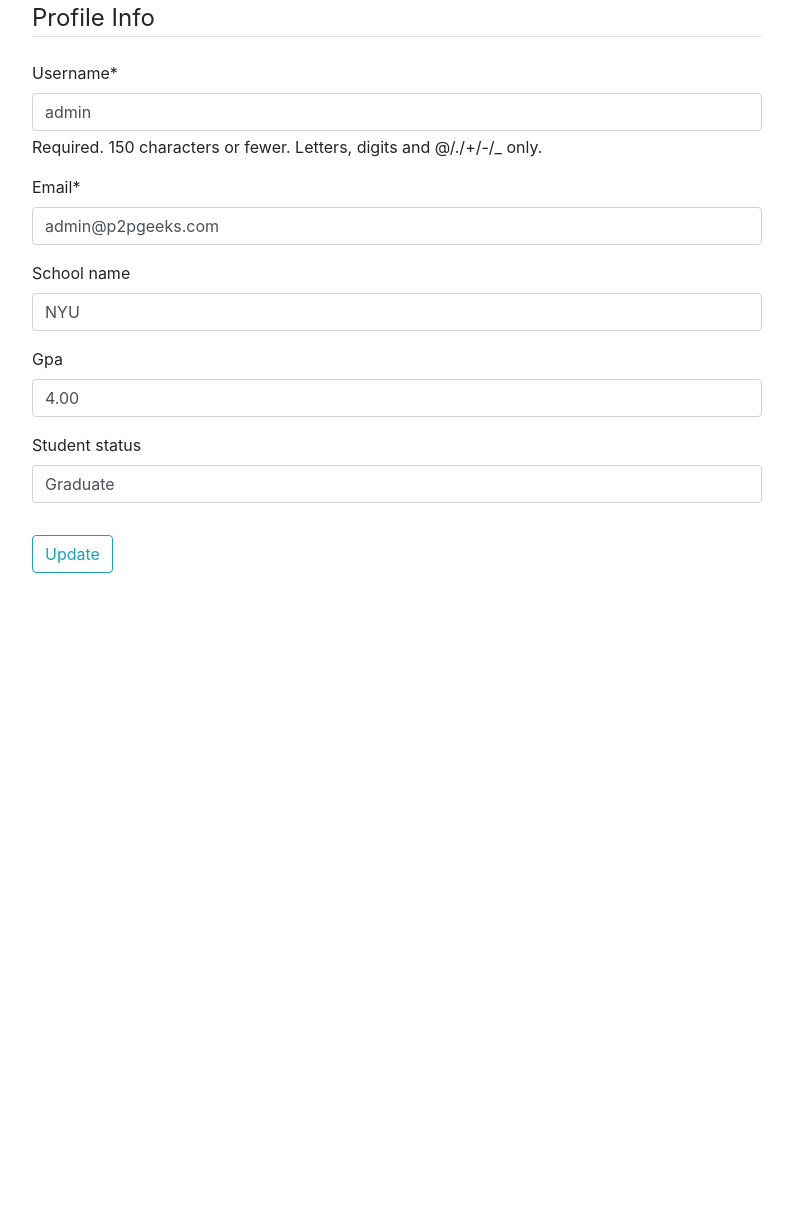
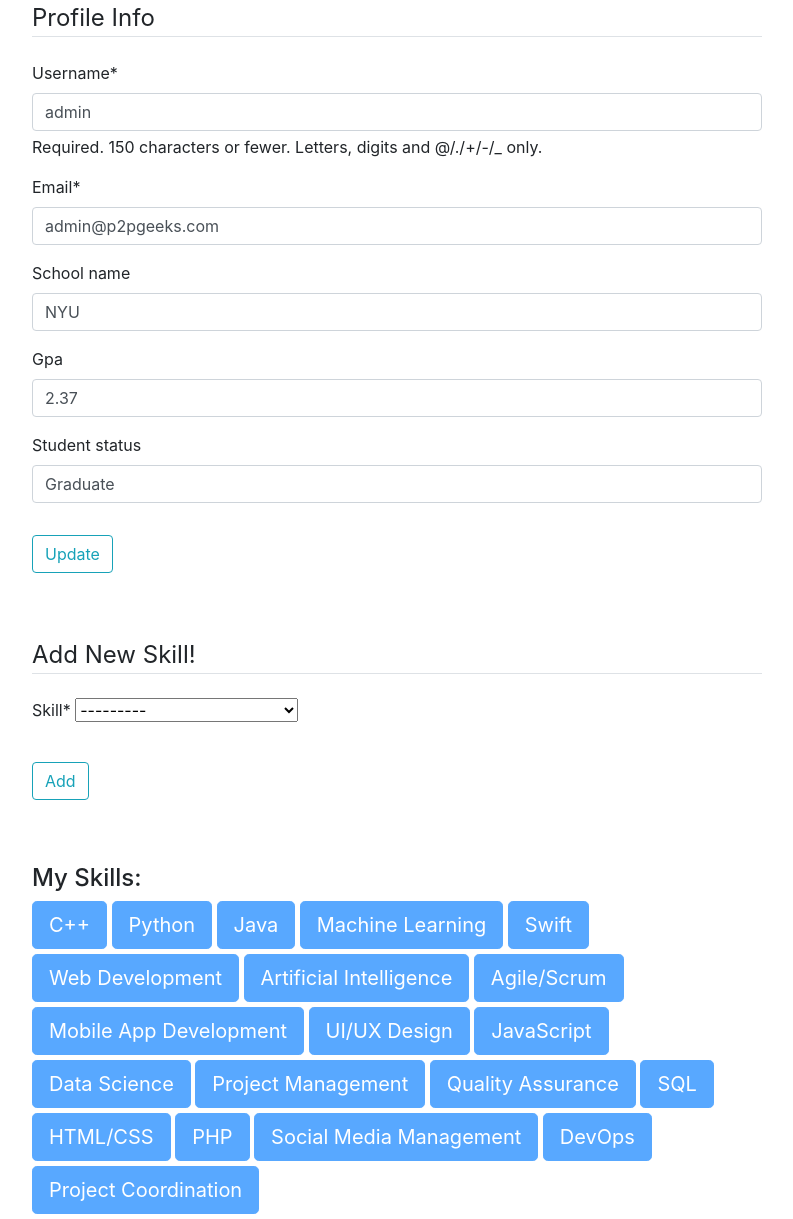
Before and after one commit to sergey-hovhannisyan/p2p-geeks, a Django app: page /profile/ in a window 1280 px wide. Shown: the whole page, without its empty margins (53-846 px from the left). Before the commit the page ends 573 px from the top, so only its background shows below. Run offline with Django 4.2, Linux system fonts and the light colour scheme; a user stored in the database is signed in; data comes from the database, SQL or seed files in the repository; some libraries are stand-ins or nearby versions.

Commit message:
finished user skill set.
user can add new skills in the profilepage

```diff
--- a/apps/users/forms.py
+++ b/apps/users/forms.py
@@ -1,7 +1,8 @@
 from django import forms
 from django.contrib.auth.models import User
 from django.contrib.auth.forms import UserCreationForm
-from .models import Profile
+from .models import Profile, Skill
+from django.core.exceptions import ValidationError
 
 
 class UserRegisterForm(UserCreationForm):
@@ -21,3 +22,25 @@ class ProfileUpdateForm(forms.ModelForm):
     class Meta:
         model = Profile
         fields = ['school_name', 'gpa', 'student_status']
+
+class SkillUpdateForm(forms.ModelForm):
+    class Meta:
+        model = Skill
+        fields = ['skill']
+
+    def __init__(self, *args, **kwargs):
+        self.user = kwargs.pop('user')
+        super(SkillUpdateForm, self).__init__(*args, **kwargs)
+
+    def clean_skill(self):
+        skill = self.cleaned_data.get('skill')
+        if Skill.objects.filter(user=self.user, skill=skill).exists() or not skill:
+            raise forms.ValidationError("This skill already exists.")
+        return skill
+
+    def save(self, commit=True):
+        instance = super(SkillUpdateForm, self).save(commit=False)
+        instance.user = self.user
+        if commit:
+            instance.save()
+        return instance
--- a/apps/users/models.py
+++ b/apps/users/models.py
@@ -7,7 +7,7 @@ from django.utils import timezone
 class Profile(models.Model):
     user = models.OneToOneField(User, on_delete=models.CASCADE)
     school_name = models.CharField(max_length=100, blank=True)
-    gpa = models.DecimalField(max_digits=3, decimal_places=2, null=True, blank=True)
+    gpa = models.DecimalField(max_digits=3, decimal_places=2, validators=[MinValueValidator(0), MaxValueValidator(4)], null=True, blank=True)
     student_status = models.CharField(max_length=10, blank=True)
     date_of_birth = models.DateField(null=True, blank=True)
     calendly_link = models.URLField(blank=True)
@@ -16,17 +16,72 @@ class Profile(models.Model):
     def __str__(self):
         return f'{self.user.username} Profile'
 
+
+SKILL_CHOICES = (
+    ('C++', 'C++'),
+    ('Python', 'Python'),
+    ('Java', 'Java'),
+    ('JavaScript', 'JavaScript'),
+    ('HTML/CSS', 'HTML/CSS'),
+    ('Ruby', 'Ruby'),
+    ('PHP', 'PHP'),
+    ('Swift', 'Swift'),
+    ('Kotlin', 'Kotlin'),
+    ('C#', 'C#'),
+    ('SQL', 'SQL'),
+    ('Data Analysis', 'Data Analysis'),
+    ('Machine Learning', 'Machine Learning'),
+    ('Artificial Intelligence', 'Artificial Intelligence'),
+    ('Data Science', 'Data Science'),
+    ('Web Development', 'Web Development'),
+    ('Mobile App Development', 'Mobile App Development'),
+    ('UI/UX Design', 'UI/UX Design'),
+    ('Project Management', 'Project Management'),
+    ('Agile/Scrum', 'Agile/Scrum'),
+    ('Leadership', 'Leadership'),
+    ('Communication Skills', 'Communication Skills'),
+    ('Problem-solving', 'Problem-solving'),
+    ('Teamwork', 'Teamwork'),
+    ('Presentation Skills', 'Presentation Skills'),
+    ('Networking', 'Networking'),
+    ('Marketing', 'Marketing'),
+    ('Sales', 'Sales'),
+    ('Finance', 'Finance'),
+    ('Accounting', 'Accounting'),
+    ('Human Resources', 'Human Resources'),
+    ('Digital Marketing', 'Digital Marketing'),
+    ('Content Writing', 'Content Writing'),
+    ('Graphic Design', 'Graphic Design'),
+    ('Video Editing', 'Video Editing'),
+    ('Photography', 'Photography'),
+    ('Event Planning', 'Event Planning'),
+    ('Foreign Languages', 'Foreign Languages'),
+    ('Time Management', 'Time Management'),
+    ('Customer Service', 'Customer Service'),
+    ('Public Speaking', 'Public Speaking'),
+    ('Research', 'Research'),
+    ('Critical Thinking', 'Critical Thinking'),
+    ('Presentation Design', 'Presentation Design'),
+    ('Microsoft Office Suite', 'Microsoft Office Suite'),
+    ('Google Suite', 'Google Suite'),
+    ('Project Coordination', 'Project Coordination'),
+    ('Social Media Management', 'Social Media Management'),
+    ('Product Management', 'Product Management'),
+    ('Quality Assurance', 'Quality Assurance'),
+    ('DevOps', 'DevOps'),
+    ('Cloud Computing', 'Cloud Computing'),
+    ('Network Security', 'Network Security'),
+)
+
 class Skill(models.Model):
-    id = models.AutoField(primary_key=True)
-    skill = models.CharField(max_length=20, blank=False)
-    skill_level = models.IntegerField(validators=[MinValueValidator(0), MaxValueValidator(10)], blank=False)
-    user_id = models.ForeignKey(User, on_delete=models.CASCADE)
+    skill = models.CharField(max_length=30, choices=SKILL_CHOICES, blank=False)
+    user = models.ForeignKey(User, on_delete=models.CASCADE)
 
     def __str__(self):
         return self.skill
 
     class Meta:
-        unique_together = ("skill", "user_id")
+        unique_together = ("skill", "user")
 
 
 class Follow(models.Model):
--- a/apps/users/views.py
+++ b/apps/users/views.py
@@ -1,7 +1,8 @@
 from django.shortcuts import render, redirect
-from .forms import UserRegisterForm, UserUpdateForm, ProfileUpdateForm
+from .forms import UserRegisterForm, UserUpdateForm, ProfileUpdateForm, SkillUpdateForm
 from django.contrib.auth.decorators import login_required
 from django.contrib import messages
+from .models import Skill
 
 
 def register(request):
@@ -16,24 +17,64 @@ def register(request):
         form = UserRegisterForm()
     return render(request, "register.html", {"form" : form})
 
+# @login_required
+# def profile(request):
+#     skill_set = Skill.objects.filter(user=request.user)
+#     if request.method == 'POST':
+#         u_form = UserUpdateForm(request.POST, instance=request.user)
+#         p_form = ProfileUpdateForm(request.POST, request.FILES, instance=request.user.profile)
+#         s_form = SkillUpdateForm(request.POST, user=request.user)
+#         if u_form.is_valid() and p_form.is_valid():
+#             u_form.save()
+#             p_form.save()
+#             messages.success(request, f'Your profile has been updated!')
+#             return redirect("profile")
+#         if s_form.is_valid():
+#             s_form.save()
+
+#     else:
+#         u_form = UserUpdateForm(instance=request.user)
+#         p_form = ProfileUpdateForm(instance=request.user.profile)
+#         s_form = SkillUpdateForm(user=request.user)
+
+#     context = {
+#         'u_form': u_form,
+#         'p_form': p_form,
+#         's_form': s_form,
+#         'skill_set' : skill_set
+#     }
+#     return render(request, 'profile.html', context)
+
+
+
+
 @login_required
 def profile(request):
+    skill_set = Skill.objects.filter(user=request.user)
+    u_form = UserUpdateForm(instance=request.user)
+    p_form = ProfileUpdateForm(instance=request.user.profile)
+    s_form = SkillUpdateForm(user=request.user)
     if request.method == 'POST':
-        u_form = UserUpdateForm(request.POST, instance=request.user)
-        p_form = ProfileUpdateForm(request.POST,
-                                   request.FILES,
-                                   instance=request.user.profile)
-        if u_form.is_valid() and p_form.is_valid():
-            u_form.save()
-            p_form.save()
-            messages.success(request, f'Your profile has been updated!')
-            return redirect("profile")
-    else:
-        u_form = UserUpdateForm(instance=request.user)
-        p_form = ProfileUpdateForm(instance=request.user.profile)
+        if 'profile_update' in request.POST:  # Check if profile update form submitted
+            u_form = UserUpdateForm(request.POST, instance=request.user)
+            p_form = ProfileUpdateForm(request.POST, request.FILES, instance=request.user.profile)
+            if u_form.is_valid() and p_form.is_valid():
+                u_form.save()
+                p_form.save()
+                messages.success(request, f'Your profile has been updated!')
+                return redirect("profile")
+        elif 'skill_update' in request.POST:  # Check if skill update form submitted
+            s_form = SkillUpdateForm(request.POST, user=request.user)
+            if s_form.is_valid():
+                s_form.save()
+            else:
+                messages.warning(request, f'Skill already exists!')
+                return redirect("profile")
 
     context = {
-        'u_form' : u_form,
-        'p_form' : p_form
+        'u_form': u_form,
+        'p_form': p_form,
+        's_form': s_form,
+        'skill_set' : skill_set
     }
     return render(request, 'profile.html', context)
--- a/templates/profile.html
+++ b/templates/profile.html
@@ -26,9 +26,28 @@
                     {{ p_form|crispy }}
                 </fieldset>
                 <div class="form-group">
-                    <button class="btn btn-outline-info" type="submit">Update</button>
+                    <button class="btn btn-outline-info" type="submit" name="profile_update">Update</button>
                 </div>
             </form>
+            <br> <br>
+            <form method="POST">
+                {% csrf_token %}
+                <fieldset class="form-group">
+                    <legend class="border-bottom mb-4">Add New Skill!</legend>
+                    {{ s_form|crispy }}
+                </fieldset>
+                <div class="form-group">
+                    <button class="btn btn-outline-info" type="submit" name="skill_update">Add</button>
+                </div>
+            </form>
+                <br> <br>
+                <h4>My Skills:</h4>
+                <div>
+                    {% for skill in skill_set %}
+                        <button type="button" class="btn btn-lg btn-primary" style="margin-bottom: 5px;" disabled="true">{{skill}}</button>
+                    {% endfor %}
+                </div>
+
           </div>
         </div>
       </main>
```
Also changed, not shown: apps/users/signals.py (+10 -2 lines), apps/users/migrations/0006_rename_user_id_skill_user_and_more.py (added), apps/users/migrations/0007_alter_skill_skill_alter_skill_skill_level.py (added), apps/users/migrations/0008_remove_skill_skill_level_alter_profile_gpa_and_more.py (added), apps/users/queries.py (added), db.sqlite3.
